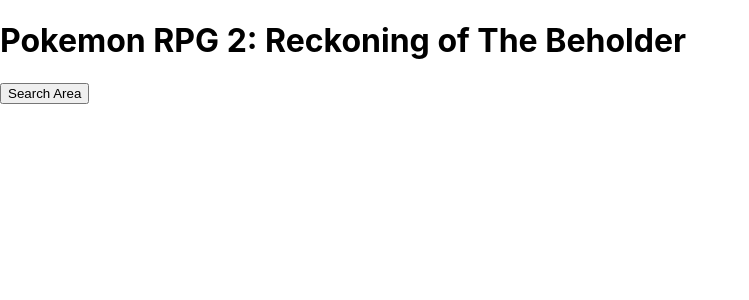
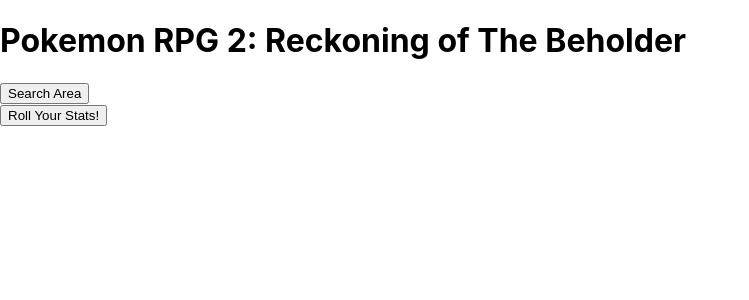
Before and after one commit to maurorosalesjr/Capstone, a React (Create React App) app in the folder poke-rpg-2/: page / in a window 1280 px wide. Shown: the top 300 px of the page, without its empty margins (0-749 px from the left). Built offline with nearby package versions, Linux system fonts and the light colour scheme.

Commit message:
player.js created, handles rolling a character before searching through dungeon

```diff
--- a/poke-rpg-2/src/components/App.js
+++ b/poke-rpg-2/src/components/App.js
@@ -1,14 +1,14 @@
 import React from 'react';
 import Header from "./Header";
 import GameControl from "./GameControl";
-// import ChoosePokemon from "./Pokemon";
+import Player from './Player';
 
 function App(){
   return (
     <React.Fragment>
       <Header />
       <GameControl />
-      {/* <ChoosePokemon /> */}
+      <Player />
     </React.Fragment>
   );
 }
--- a/poke-rpg-2/src/components/GameControl.js
+++ b/poke-rpg-2/src/components/GameControl.js
@@ -1,6 +1,7 @@
 import React, { useState  }  from "react";
 import ChoosePokemon from "./Pokemon";
 import Loot from "./Loot";
+
 
 
 function GameControl() {
@@ -11,10 +12,8 @@
 
   const searchArea = () => {
     var num = parseInt(Math.floor((Math.random() * 20) + 1));
-    console.log(num)
     setAreaSearched(true);
     if(num == 20){
-      console.log(num)
       return setConditionMet(true);
     }
   }
--- /dev/null
+++ b/poke-rpg-2/src/components/Player.js
@@ -0,0 +1,47 @@
+import React, { useState  } from 'react';
+
+function Player(){
+  const [characterRolled, setCharacterRolled] = useState(false);
+  const [character, setCharacter] = useState({
+    hp: "",
+    attack: "",
+    defense: "",
+    speed: "",
+    gold: "",
+    weapon: "",
+    armor: "",
+    xp: "",
+  })
+
+  const rollCharacter = () => {
+    setCharacter({
+      hp: Math.floor(Math.random() * (150-100) + 100),
+      attack: Math.floor((Math.random() * 20) + 1),
+      defense: Math.floor((Math.random() * 20) + 1),
+      speed: Math.floor(Math.random() * (100-50) + 50),
+    });
+    setCharacterRolled(true);
+  }
+
+  return(
+    <React.Fragment>
+      <div className="letsRoll">
+        {!characterRolled ? (
+          <button onClick={rollCharacter}>Roll Your Stats!</button>
+        ) : (
+          <>
+          <ul>
+            <li>HP: {character.hp}</li>
+            <li>Attack: {character.attack}</li>
+            <li>Defense: {character.defense}</li>
+            <li>Speed: {character.speed}</li>
+          </ul>
+          </>
+        )}
+      </div>
+    </React.Fragment>
+  )
+
+}
+
+export default Player;
--- a/poke-rpg-2/src/components/Pokemon.js
+++ b/poke-rpg-2/src/components/Pokemon.js
@@ -1,9 +1,5 @@
 import React, { useState  } from 'react';
 import Axios from "axios";
-
-
-
-
 
 function ChoosePokemon() {
   const [pokemonChosen, setPokemonChosen] = useState(false);
@@ -17,7 +13,6 @@
   })
 
   const pokemonNum =  Math.floor((Math.random() * 151) + 1);
-
 
   const callPokemon = () => {
     Axios.get(`https://pokeapi.co/api/v2/pokemon/${pokemonNum}`).then(
@@ -35,12 +30,6 @@
     );
   };
 
-
-
-
-
-
-
       return (
         <React.Fragment>
           <div className="DisplaySection">
@@ -49,8 +38,8 @@
           ) : (
               <>
               <img src={pokemon.img} />
+              <h4>{pokemon.name}</h4>
               <ul>
-                <li>{pokemon.name}</li>
                 <li>HP: {pokemon.hp}</li>
                 <li>Attack: {pokemon.attack}</li>
                 <li>Defense: {pokemon.defense}</li>
```
